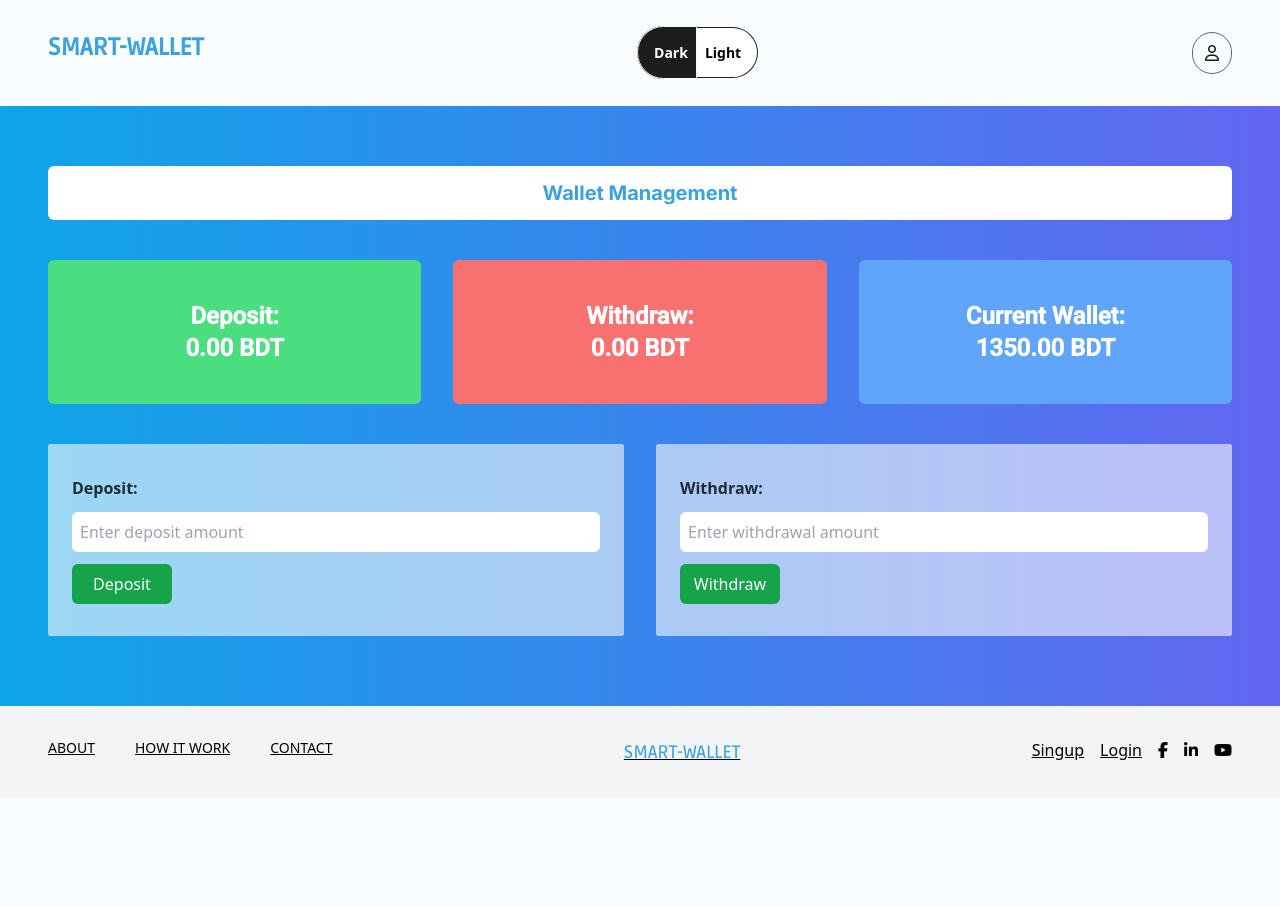
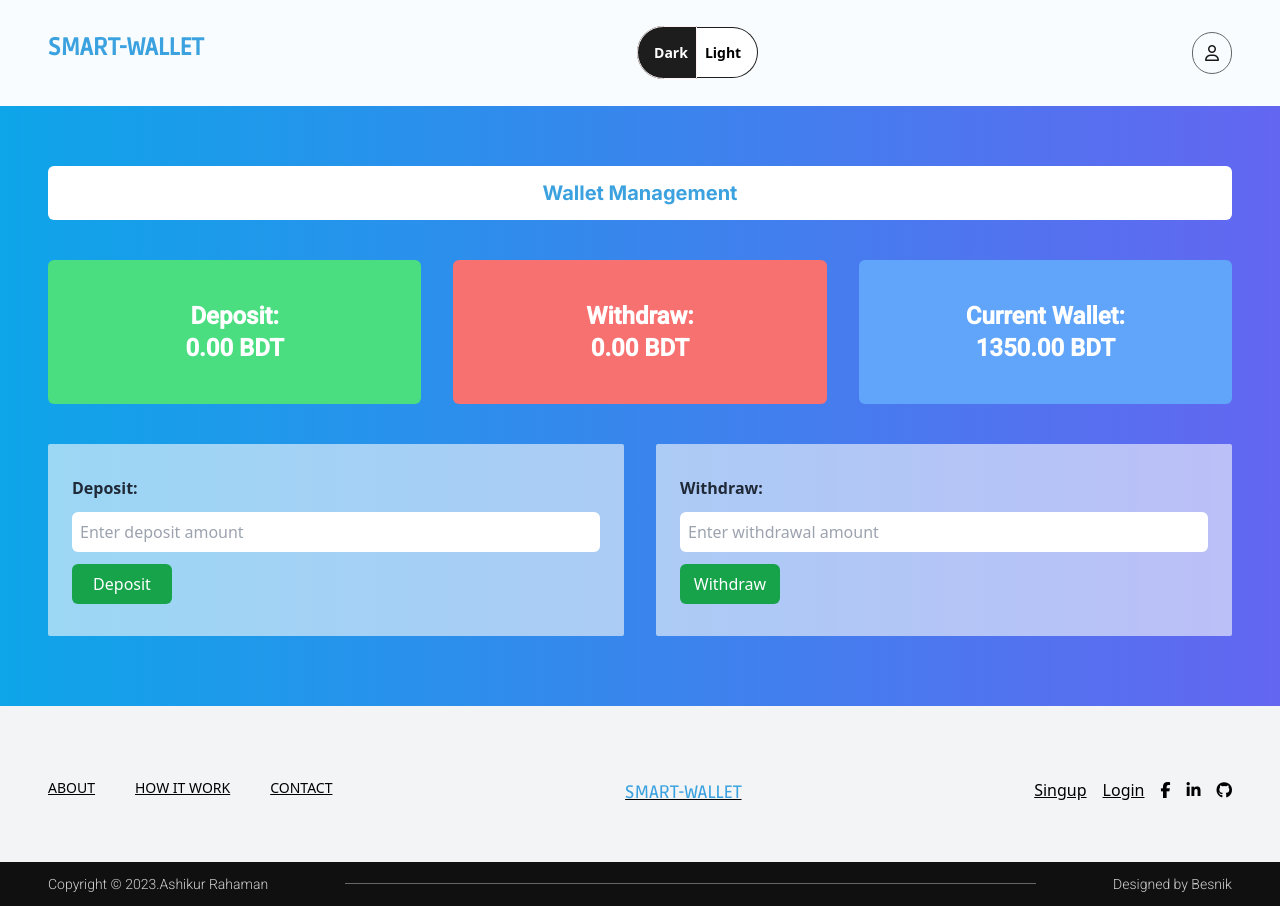
Before and after one commit to aashikur/web23-tailwind-js-final-wallet, a plain HTML site: page wallet.html in a window 1280 px wide. Before the commit the page ends 800 px from the top, so only its background shows below. Drawn offline with nearby package versions, Linux system fonts and the light colour scheme; a web font is replaced by a local one.

Commit message:
social link add

```diff
--- a/wallet.html
+++ b/wallet.html
@@ -20,8 +20,11 @@
             </div>
 
             <div class="toggle-mode flex gap-3"> <!-- Dark/Light -->
-                <button onclick="toggleDarkMode()" type="button" class="d-btn text-sm font-bold  hover:opacity-90  rounded-full" >
-                    <span class="bg-[#1D1D1D] border border-red-50 rounded-l-full text-white py-4 pl-4 pr-2">Dark</span><span class="bg-white border border-l-0 rounded-r-full border-[#1D1D1D] py-[15px] pl-2 pr-4 text-black">Light</span>
+                <button onclick="toggleDarkMode()" type="button"
+                    class="d-btn text-sm font-bold  hover:opacity-90  rounded-full">
+                    <span
+                        class="bg-[#1D1D1D] border border-red-50 rounded-l-full text-white py-4 pl-4 pr-2">Dark</span><span
+                        class="bg-white border border-l-0 rounded-r-full border-[#1D1D1D] py-[15px] pl-2 pr-4 text-black">Light</span>
                 </button>
 
                 <!-- <button type="reset" class="hover:opacity-90   rounded-full h-12 w-28 bg-gradient-to-r from-indigo-500 via-purple-500 to-pink-500 text-white" >
@@ -30,7 +33,8 @@
             </div>
             <div class="logo-account hidden md:block">
                 <!-- <img class="h-10 cursor-pointer opacity-70 hover:opacity-100" src="asset/images/bag.png">  -->
-                <a href="login.html"><i class="fa-regular fa-user  border-[1px] m-0 rounded-full border-[#555] text-p[#555] p-3 opacity-90 hover:opacity-100"></i></a>
+                <a href="login.html"><i
+                        class="fa-regular fa-user  border-[1px] m-0 rounded-full border-[#555] text-p[#555] p-3 opacity-90 hover:opacity-100"></i></a>
             </div>
         </nav>
     </section>
@@ -79,8 +83,10 @@
 
             <!-- Error Messed -->
             <div class="error-messes  w-full min-h-[3em] mt-[-30px] animate-bounce">
-                    <p id="ErrorD" class=" bg-slate-200/[.65] text-red-600 font-semibold text-center my-5 hidden py-3">Please Enter a Valid Number.</p>
-                    <p id="ErrorW" class=" bg-slate-200/[.65] text-red-600 font-semibold text-center my-5 hidden py-3">Invalid or Insufficient Balance</p>
+                <p id="ErrorD" class=" bg-slate-200/[.65] text-red-600 font-semibold text-center my-5 hidden py-3">
+                    Please Enter a Valid Number.</p>
+                <p id="ErrorW" class=" bg-slate-200/[.65] text-red-600 font-semibold text-center my-5 hidden py-3">
+                    Invalid or Insufficient Balance</p>
             </div>
         </div>
 
@@ -91,9 +97,9 @@
 
 
     <!-- Footer  -->
-       <footer class="w-full underline  h-fit bg-gray-100">
+    <footer class="w-full underline h-fit bg-gray-100 py-10">
         <!-- Main Menu  -->
-        <div class="space-y-6 sm:space-y-0  flex flex-col md:flex-row justify-between py-8 max-w-7xl px-12">
+        <div class="m-auto space-y-6 sm:space-y-0  flex flex-col md:flex-row justify-between pt-8 pb-4 max-w-7xl px-12">
             <!-- menu 1  -->
             <ul class="flex gap-10 text-sm">
                 <li class="uppercase cursor-pointer hover:text-blue-800">About</li>
@@ -116,13 +122,20 @@
                         <i class="fa-brands fa-linkedin-in"></i>
                     </li>
                     <li class=" hover:text-blue-800 cursor-pointer">
-                        <i class="fa-brands fa-youtube"></i>
+                        <i class="fa-brands fa-github"></i>
                     </li>
                 </ul>
             </div>
         </div>
-
     </footer>
+    <!-- copyright footer  -->
+    <section class="bg-[#101010] ">
+        <div class="copy-right max-w-7xl px-12 m-auto flex flex-row justify-between py-3 ">
+            <P class="text-[#d1d1d1] text-sm ">Copyright © 2023.Ashikur Rahaman</P>
+            <hr class="relative top-[9px] md:w-5/12 lg:w-7/12 border-[#666] ">
+            <p class="text-[#d1d1d1] text-sm">Designed by Besnik</p>
+        </div>
+    </section>
     <!-- Footer  -->
 
 
```
Also changed, not shown: index.html (+10 -6 lines), login.html (+13 -6 lines). Lines whose indentation alone changed are shown as unchanged.
